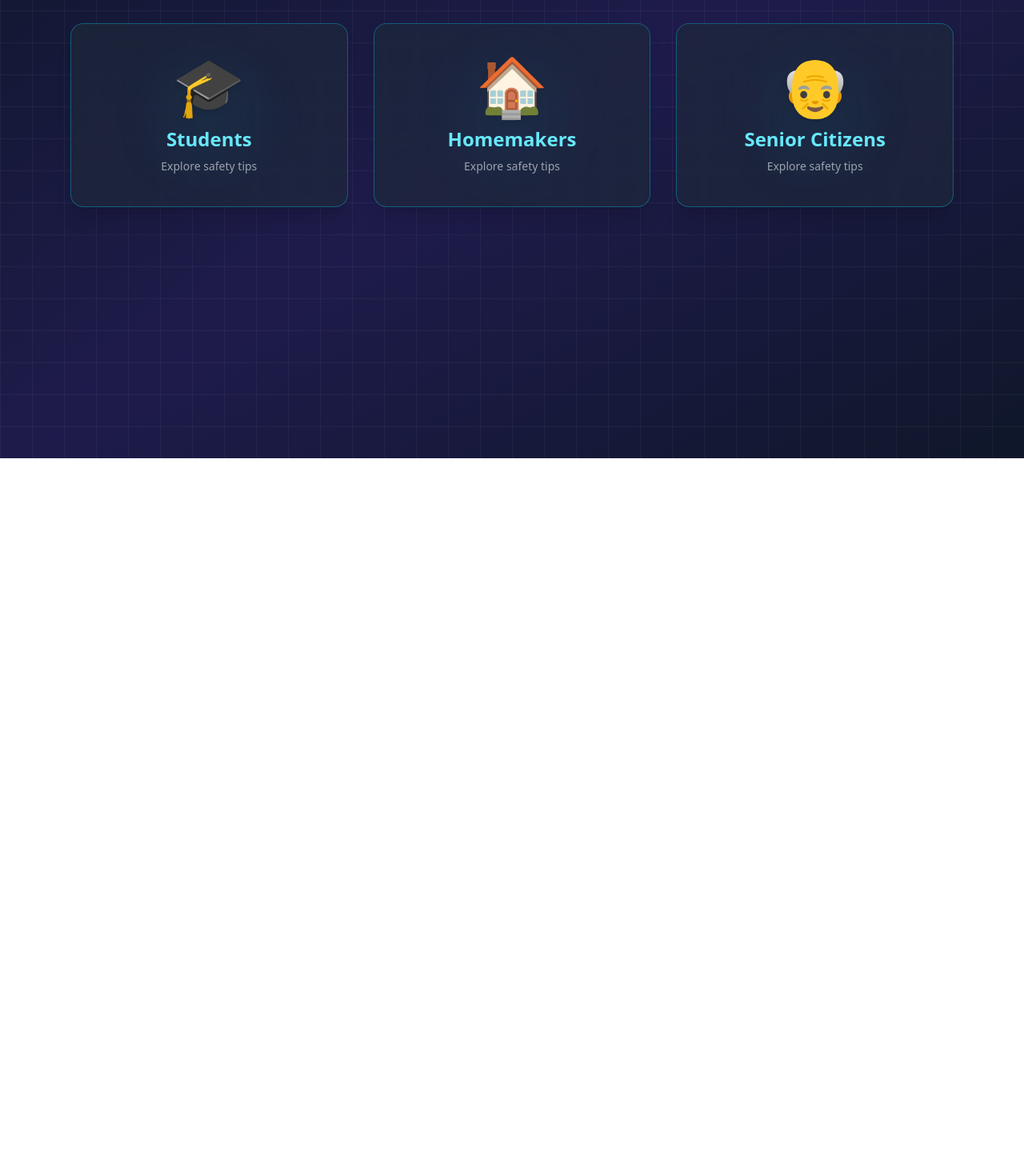
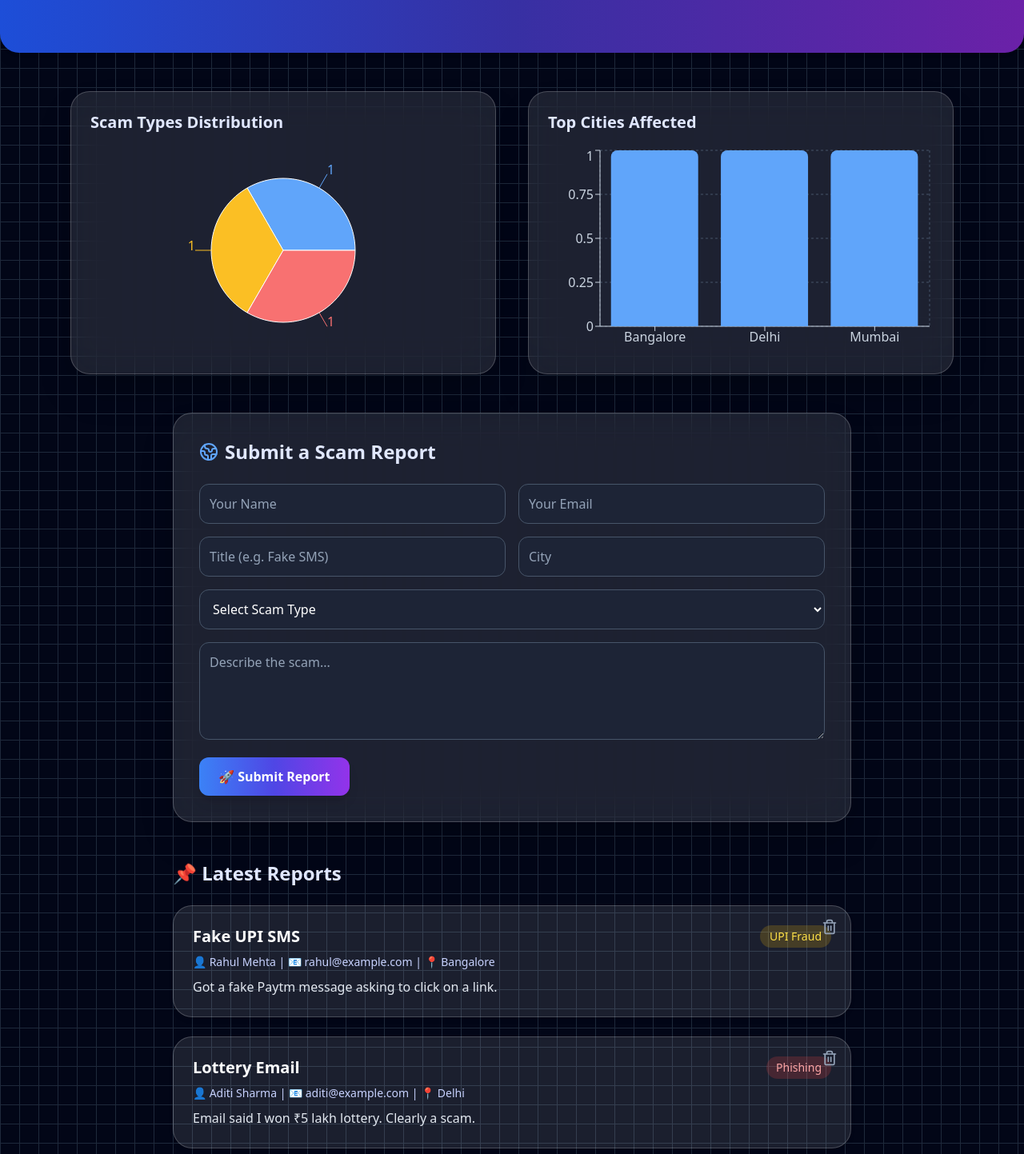
Before and after one commit to kumara-swamy-m/cybershield, a React (Vite) app: page /reports in a window 1280 px wide. Shown: the part 227-1670 px from the top of the page at 80% size. Before the commit the page ends 800 px from the top, so only its background shows below. Built offline with nearby package versions, Linux system fonts and the light colour scheme.

Commit message:
Modified and improved the home page and by mistake i modified the report section in previous commit i reverted it back

```diff
--- a/src/pages/Learn.jsx
+++ b/src/pages/Learn.jsx
@@ -7,30 +7,26 @@ export default function Learn() {
   const [selected, setSelected] = useState(null);
 
   return (
-    <div className="relative min-h-screen bg-[#0a0f1c] text-white overflow-hidden">
-      {/* Cyber Grid Background - softer */}
-      <div className="absolute inset-0 bg-[linear-gradient(to_right,rgba(0,200,255,0.08)_1px,transparent_1px),linear-gradient(to_bottom,rgba(0,200,255,0.08)_1px,transparent_1px)] bg-[size:50px_50px] opacity-30"></div>
+    <div className="min-h-screen bg-gradient-to-br from-slate-900 via-indigo-950 to-slate-900 relative overflow-hidden text-white">
+      {/* Subtle animated background grid (same as Quiz) */}
+      <div className="absolute inset-0 bg-[linear-gradient(90deg,rgba(255,255,255,0.05)_1px,transparent_1px),linear-gradient(rgba(255,255,255,0.05)_1px,transparent_1px)] bg-[size:40px_40px] animate-[pulse_6s_ease-in-out_infinite]"></div>
 
-      {/* Softer Overlay */}
-      <div className="absolute inset-0 bg-gradient-to-br from-[#0f172a]/70 via-black/80 to-[#1e293b]/60"></div>
-
-      <div className="relative z-10">
-        {/* Hero Section */}
-        <div className="text-center py-10 border-b border-cyan-400/30">
-          <h1 className="text-4xl font-extrabold tracking-tight bg-gradient-to-r from-cyan-400 to-indigo-400 bg-clip-text text-transparent">
-            Cyber Safety Learn Hub 🔒
+      <div className="relative z-10 max-w-6xl mx-auto px-6 py-12">
+        {/* Title */}
+        <div className="text-center mb-12">
+          <h1 className="text-4xl md:text-5xl font-extrabold text-cyan-300 drop-shadow-lg">
+            🔒 Cyber Safety Learn Hub
           </h1>
-          <p className="mt-2 text-lg text-gray-400">
-            Stay secure with tailored cyber tips
+          <p className="mt-3 text-gray-400 text-lg">
+            Tailored safety tips for everyone
           </p>
         </div>
 
-        <div className="max-w-6xl mx-auto px-6 py-12 space-y-10">
         {!selected ? (
-            // STEP 1: Show Demographic Selection
+          // STEP 1: User category selection
           <div>
-              <h2 className="text-center text-2xl font-bold mb-10 text-cyan-300">
-                Who are you?
+            <h2 className="text-center text-2xl font-bold mb-10 text-emerald-300">
+              Choose your category
             </h2>
             <div className="grid md:grid-cols-3 gap-8">
               {[
@@ -41,20 +37,20 @@ export default function Learn() {
                 <button
                   key={item.type}
                   onClick={() => setSelected(item.type)}
-                    className="relative p-10 rounded-2xl border border-cyan-500/30 bg-gray-900/50 backdrop-blur-md shadow-lg hover:border-cyan-400 hover:shadow-cyan-500/20 transition-all transform hover:-translate-y-2"
+                  className="relative p-10 rounded-2xl bg-slate-800/70 border border-cyan-500/40 backdrop-blur-sm shadow-xl hover:shadow-cyan-400/30 hover:-translate-y-2 transition-all"
                 >
-                    {/* Soft glow behind emoji */}
-                    <div className="absolute inset-0 flex justify-center items-center">
-                      <div className="w-20 h-20 rounded-full bg-cyan-500/10 blur-2xl"></div>
+                  {/* Glow behind icon */}
+                  <div className="absolute inset-0 flex justify-center items-center pointer-events-none">
+                    <div className="w-24 h-24 rounded-full bg-cyan-500/10 blur-2xl"></div>
                   </div>
 
-                    <div className="flex flex-col items-center space-y-3 relative z-10">
-                      <span className="text-7xl">{item.emoji}</span>
-                      <h3 className="text-2xl font-bold text-cyan-300">
+                  <div className="flex flex-col items-center relative z-10">
+                    <span className="text-7xl drop-shadow-md">{item.emoji}</span>
+                    <h3 className="text-2xl font-bold text-cyan-300 mt-4">
                       {item.title}
                     </h3>
-                      <p className="text-sm text-gray-400">
-                        Click to explore safety tips
+                    <p className="text-sm text-gray-400 mt-2">
+                      Explore safety tips
                     </p>
                   </div>
                 </button>
@@ -62,45 +58,47 @@ export default function Learn() {
             </div>
           </div>
         ) : (
-            // STEP 2: Show Tips + Checklist
+          // STEP 2: Show tips + checklist
           <div className="space-y-10">
-              {/* Back Button */}
+            {/* Back button */}
             <button
               onClick={() => setSelected(null)}
-                className="text-sm px-4 py-2 border border-cyan-400 text-cyan-300 rounded-lg hover:bg-cyan-600/20 transition"
+              className="px-5 py-2 border border-cyan-400 text-cyan-300 rounded-lg hover:bg-cyan-600/20 transition"
             >
-                ← Back to selection
+              ← Back to categories
             </button>
 
-              {/* Tips Section */}
+            {/* Tips */}
             <div>
-                <h2 className="text-2xl font-bold mb-4 capitalize text-cyan-300">
+              <h2 className="text-3xl font-bold mb-6 capitalize text-emerald-300 drop-shadow-md">
                 {selected} Safety Tips
               </h2>
               <div className="grid md:grid-cols-2 gap-6">
                 {tipsData[selected].map((tip, idx) => (
                   <div
                     key={idx}
-                      className="p-6 border border-cyan-500/30 rounded-2xl shadow-md bg-gray-900/70 backdrop-blur-md flex items-start gap-4 hover:border-cyan-400 hover:shadow-cyan-500/20 transition"
+                    className="p-6 rounded-2xl bg-slate-800/70 border border-cyan-500/40 shadow-lg backdrop-blur-sm hover:shadow-cyan-400/30 transition"
                   >
+                    <div className="flex items-start gap-4">
                       <span className="text-3xl">{tip.icon}</span>
                       <div>
-                        <h3 className="font-semibold text-lg text-white">
+                        <h3 className="font-semibold text-lg text-cyan-300">
                           {tip.title}
                         </h3>
-                        <p className="text-sm text-gray-400">{tip.desc}</p>
+                        <p className="text-sm text-gray-300">{tip.desc}</p>
+                      </div>
                     </div>
                   </div>
                 ))}
               </div>
             </div>
 
-              {/* Checklist Section */}
-              <div className="p-6 border border-cyan-500/30 rounded-2xl bg-gray-900/70 backdrop-blur-md shadow-md">
-                <h3 className="font-bold text-xl mb-3 text-cyan-300">
+            {/* Checklist */}
+            <div className="p-6 rounded-2xl bg-slate-800/70 border border-cyan-500/40 shadow-lg backdrop-blur-sm">
+              <h3 className="text-xl font-bold mb-4 text-emerald-300 drop-shadow-md">
                 Cyber Safety Checklist ✅
               </h3>
-                <ul className="list-disc pl-5 text-sm space-y-1 text-gray-300">
+              <ul className="list-disc pl-5 space-y-1 text-gray-300 text-sm">
                 <li>Never share OTPs or PINs</li>
                 <li>Always check website URL (https://)</li>
                 <li>Don’t click unknown links</li>
@@ -109,7 +107,7 @@ export default function Learn() {
               </ul>
               <button
                 onClick={() => generateChecklistPDF(selected)}
-                  className="mt-4 px-6 py-2 bg-cyan-600 text-white rounded-lg shadow-md hover:bg-cyan-700 transition-all"
+                className="mt-6 bg-gradient-to-r from-cyan-400 to-emerald-400 text-gray-900 px-6 py-3 rounded-xl shadow-lg hover:scale-105 hover:from-cyan-500 hover:to-emerald-500 transition-transform duration-300 font-semibold"
               >
                 Download {selected.charAt(0).toUpperCase() + selected.slice(1)} PDF
               </button>
@@ -118,6 +116,5 @@ export default function Learn() {
         )}
       </div>
     </div>
-    </div>
   );
 }
--- a/src/pages/Reports.jsx
+++ b/src/pages/Reports.jsx
@@ -1,120 +1,319 @@
-// src/pages/Learn.jsx
-import { useState } from "react";
-import { tipsData } from "../utils/tips";
-import { generateChecklistPDF } from "../utils/pdf";
+import { useState, useMemo } from "react";
+import { Shield, Globe2, Trash2 } from "lucide-react";
+import {
+  PieChart,
+  Pie,
+  Cell,
+  Tooltip,
+  ResponsiveContainer,
+  BarChart,
+  Bar,
+  XAxis,
+  YAxis,
+  CartesianGrid,
+} from "recharts";
 
-export default function Learn() {
-  const [selected, setSelected] = useState(null);
+export default function Reports() {
+  const [reports, setReports] = useState([
+    {
+      name: "Rahul Mehta",
+      email: "rahul@example.com",
+      title: "Fake UPI SMS",
+      city: "Bangalore",
+      description: "Got a fake Paytm message asking to click on a link.",
+      type: "UPI Fraud",
+    },
+    {
+      name: "Aditi Sharma",
+      email: "aditi@example.com",
+      title: "Lottery Email",
+      city: "Delhi",
+      description: "Email said I won ₹5 lakh lottery. Clearly a scam.",
+      type: "Phishing",
+    },
+    {
+      name: "Rohit Singh",
+      email: "rohit@example.com",
+      title: "Fake Call from Bank",
+      city: "Mumbai",
+      description: "Caller pretending to be from SBI asked OTP.",
+      type: "Fake Call",
+    },
+  ]);
+
+  const [form, setForm] = useState({
+    name: "",
+    email: "",
+    title: "",
+    city: "",
+    description: "",
+    type: "",
+  });
+
+  const handleChange = (e) => {
+    setForm({ ...form, [e.target.name]: e.target.value });
+  };
+
+  const handleSubmit = (e) => {
+    e.preventDefault();
+    if (
+      !form.name ||
+      !form.email ||
+      !form.title ||
+      !form.city ||
+      !form.description ||
+      !form.type
+    )
+      return;
+
+    setReports([{ ...form }, ...reports]);
+    setForm({
+      name: "",
+      email: "",
+      title: "",
+      city: "",
+      description: "",
+      type: "",
+    });
+  };
+
+  const handleDelete = (index) => {
+    setReports(reports.filter((_, i) => i !== index));
+  };
+
+  // --- Analytics Data ---
+  const typeData = useMemo(() => {
+    const counts = {};
+    reports.forEach((r) => {
+      counts[r.type] = (counts[r.type] || 0) + 1;
+    });
+    return Object.entries(counts).map(([name, value]) => ({ name, value }));
+  }, [reports]);
+
+  const cityData = useMemo(() => {
+    const counts = {};
+    reports.forEach((r) => {
+      counts[r.city] = (counts[r.city] || 0) + 1;
+    });
+    return Object.entries(counts).map(([city, reports]) => ({
+      city,
+      reports,
+    }));
+  }, [reports]);
+
+  const COLORS = ["#60a5fa", "#fbbf24", "#f87171", "#34d399", "#c084fc"];
 
   return (
-    <div className="min-h-screen bg-gradient-to-br from-slate-900 via-indigo-950 to-slate-900 relative overflow-hidden text-white">
-      {/* Subtle animated background grid (same as Quiz) */}
-      <div className="absolute inset-0 bg-[linear-gradient(90deg,rgba(255,255,255,0.05)_1px,transparent_1px),linear-gradient(rgba(255,255,255,0.05)_1px,transparent_1px)] bg-[size:40px_40px] animate-[pulse_6s_ease-in-out_infinite]"></div>
+    <div className="min-h-screen bg-slate-950 text-white relative">
+      {/* Background Grid */}
+      <div className="absolute inset-0 bg-[linear-gradient(to_right,#1e293b_1px,transparent_1px),linear-gradient(to_bottom,#1e293b_1px,transparent_1px)] bg-[size:24px_24px] pointer-events-none"></div>
 
-      <div className="relative z-10 max-w-6xl mx-auto px-6 py-12">
-        {/* Title */}
-        <div className="text-center mb-12">
-          <h1 className="text-4xl md:text-5xl font-extrabold text-cyan-300 drop-shadow-lg">
-            🔒 Cyber Safety Learn Hub
+      {/* Hero Header */}
+      <div className="relative bg-gradient-to-r from-blue-700 via-indigo-800 to-purple-800 text-white py-16 px-6 rounded-b-3xl shadow-lg">
+        <div className="max-w-3xl mx-auto text-center">
+          <Shield className="mx-auto mb-5" size={56} />
+          <h1 className="text-4xl md:text-5xl font-extrabold mb-3">
+            Community Scam Reports
           </h1>
-          <p className="mt-3 text-gray-400 text-lg">
-            Tailored safety tips for everyone
+          <p className="text-indigo-200 text-lg leading-relaxed">
+            Stay ahead of fraudsters. Explore scam trends & submit your
+            experience to protect others.
           </p>
         </div>
-
-        {!selected ? (
-          // STEP 1: User category selection
-          <div>
-            <h2 className="text-center text-2xl font-bold mb-10 text-emerald-300">
-              Choose your category
-            </h2>
-            <div className="grid md:grid-cols-3 gap-8">
-              {[
-                { type: "student", title: "Students", emoji: "🎓" },
-                { type: "homemaker", title: "Homemakers", emoji: "🏠" },
-                { type: "senior", title: "Senior Citizens", emoji: "👴" },
-              ].map((item) => (
-                <button
-                  key={item.type}
-                  onClick={() => setSelected(item.type)}
-                  className="relative p-10 rounded-2xl bg-slate-800/70 border border-cyan-500/40 backdrop-blur-sm shadow-xl hover:shadow-cyan-400/30 hover:-translate-y-2 transition-all"
-                >
-                  {/* Glow behind icon */}
-                  <div className="absolute inset-0 flex justify-center items-center pointer-events-none">
-                    <div className="w-24 h-24 rounded-full bg-cyan-500/10 blur-2xl"></div>
       </div>
 
-                  <div className="flex flex-col items-center relative z-10">
-                    <span className="text-7xl drop-shadow-md">{item.emoji}</span>
-                    <h3 className="text-2xl font-bold text-cyan-300 mt-4">
-                      {item.title}
+      {/* Dashboard */}
+      <div className="relative max-w-6xl mx-auto px-6 py-12 grid grid-cols-1 md:grid-cols-2 gap-10">
+        {/* Scam Types Pie */}
+        <div className="backdrop-blur-xl bg-white/10 border border-white/20 p-6 rounded-3xl shadow-2xl">
+          <h3 className="text-xl font-semibold text-indigo-100 mb-4">
+            Scam Types Distribution
           </h3>
-                    <p className="text-sm text-gray-400 mt-2">
-                      Explore safety tips
-                    </p>
+          <ResponsiveContainer width="100%" height={260}>
+            <PieChart>
+              <Pie
+                data={typeData}
+                dataKey="value"
+                nameKey="name"
+                cx="50%"
+                cy="50%"
+                outerRadius={90}
+                label
+              >
+                {typeData.map((_, index) => (
+                  <Cell
+                    key={index}
+                    fill={COLORS[index % COLORS.length]}
+                    stroke="white"
+                  />
+                ))}
+              </Pie>
+              <Tooltip
+                contentStyle={{
+                  background:
+                    "linear-gradient(135deg, #1e293b 0%, #0f172a 100%)",
+                  borderRadius: "12px",
+                  border: "1px solid #334155",
+                  color: "#fff",
+                  boxShadow: "0 4px 12px rgba(0,0,0,0.4)",
+                  padding: "10px 14px",
+                }}
+                itemStyle={{
+                  fontSize: "14px",
+                  fontWeight: "500",
+                  color: "#e2e8f0",
+                }}
+              />
+            </PieChart>
+          </ResponsiveContainer>
         </div>
-                </button>
-              ))}
+
+        {/* City Bar Chart */}
+        <div className="backdrop-blur-xl bg-white/10 border border-white/20 p-6 rounded-3xl shadow-2xl">
+          <h3 className="text-xl font-semibold text-indigo-100 mb-4">
+            Top Cities Affected
+          </h3>
+          <ResponsiveContainer width="100%" height={260}>
+            <BarChart data={cityData}>
+              <CartesianGrid strokeDasharray="3 3" stroke="#475569" />
+              <XAxis dataKey="city" stroke="#cbd5e1" />
+              <YAxis stroke="#cbd5e1" />
+              <Tooltip
+                contentStyle={{
+                  background: "#1e293b",
+                  borderRadius: "10px",
+                  border: "1px solid #334155",
+                  color: "#fff",
+                }}
+              />
+              <Bar dataKey="reports" fill="#60a5fa" radius={[8, 8, 0, 0]} />
+            </BarChart>
+          </ResponsiveContainer>
         </div>
       </div>
-        ) : (
-          // STEP 2: Show tips + checklist
-          <div className="space-y-10">
-            {/* Back button */}
+
+      {/* Report Form */}
+      <div className="relative max-w-4xl mx-auto px-6">
+        <div className="backdrop-blur-xl bg-white/10 border border-white/20 p-8 rounded-3xl mb-12 shadow-2xl">
+          <h3 className="text-2xl font-bold mb-6 flex items-center gap-2 text-indigo-100">
+            <Globe2 className="text-blue-400" /> Submit a Scam Report
+          </h3>
+
+          <form onSubmit={handleSubmit} className="space-y-4">
+            <div className="grid grid-cols-1 md:grid-cols-2 gap-4">
+              <input
+                type="text"
+                name="name"
+                placeholder="Your Name"
+                value={form.name}
+                onChange={handleChange}
+                className="w-full bg-slate-800/60 text-white border border-slate-600 focus:border-blue-500 focus:ring-2 focus:ring-blue-500 p-3 rounded-xl placeholder-slate-400"
+              />
+              <input
+                type="email"
+                name="email"
+                placeholder="Your Email"
+                value={form.email}
+                onChange={handleChange}
+                className="w-full bg-slate-800/60 text-white border border-slate-600 focus:border-blue-500 focus:ring-2 focus:ring-blue-500 p-3 rounded-xl placeholder-slate-400"
+              />
+            </div>
+
+            <div className="grid grid-cols-1 md:grid-cols-2 gap-4">
+              <input
+                type="text"
+                name="title"
+                placeholder="Title (e.g. Fake SMS)"
+                value={form.title}
+                onChange={handleChange}
+                className="w-full bg-slate-800/60 text-white border border-slate-600 focus:border-blue-500 focus:ring-2 focus:ring-blue-500 p-3 rounded-xl placeholder-slate-400"
+              />
+              <input
+                type="text"
+                name="city"
+                placeholder="City"
+                value={form.city}
+                onChange={handleChange}
+                className="w-full bg-slate-800/60 text-white border border-slate-600 focus:border-blue-500 focus:ring-2 focus:ring-blue-500 p-3 rounded-xl placeholder-slate-400"
+              />
+            </div>
+
+            <select
+              name="type"
+              value={form.type}
+              onChange={handleChange}
+              className="w-full bg-slate-800/60 text-white border border-slate-600 focus:border-blue-500 focus:ring-2 focus:ring-blue-500 p-3 rounded-xl"
+            >
+              <option value="">Select Scam Type</option>
+              <option value="Phishing">🎣 Phishing</option>
+              <option value="UPI Fraud">💰 UPI Fraud</option>
+              <option value="Fake Call">📞 Fake Call</option>
+              <option value="Lottery">🎟️ Lottery Scam</option>
+            </select>
+
+            <textarea
+              name="description"
+              placeholder="Describe the scam..."
+              value={form.description}
+              onChange={handleChange}
+              className="w-full bg-slate-800/60 text-white border border-slate-600 focus:border-blue-500 focus:ring-2 focus:ring-blue-500 p-3 rounded-xl placeholder-slate-400"
+              rows={4}
+            />
+
             <button
-              onClick={() => setSelected(null)}
-              className="px-5 py-2 border border-cyan-400 text-cyan-300 rounded-lg hover:bg-cyan-600/20 transition"
+              type="submit"
+              className="w-full md:w-auto bg-gradient-to-r from-blue-500 via-indigo-600 to-purple-600 hover:opacity-90 text-white font-semibold px-6 py-3 rounded-xl shadow-lg transition"
             >
-              ← Back to categories
+              🚀 Submit Report
+            </button>
+          </form>
+        </div>
+      </div>
+
+      {/* Reports Feed */}
+      <div className="relative max-w-4xl mx-auto px-6 pb-16">
+        <h3 className="text-2xl font-bold mb-6 text-indigo-100">
+          📌 Latest Reports
+        </h3>
+        <div className="space-y-6">
+          {reports.map((r, idx) => (
+            <div
+              key={idx}
+              className="p-6 rounded-3xl shadow-md border border-white/20 bg-white/10 hover:bg-white/20 transition relative"
+            >
+              {/* Delete bin button */}
+              <button
+                onClick={() => handleDelete(idx)}
+                className="absolute top-4 right-4 text-slate-400 hover:text-red-500 transition"
+                title="Delete Report"
+              >
+                <Trash2 size={20} />
               </button>
 
-            {/* Tips */}
-            <div>
-              <h2 className="text-3xl font-bold mb-6 capitalize text-emerald-300 drop-shadow-md">
-                {selected} Safety Tips
-              </h2>
-              <div className="grid md:grid-cols-2 gap-6">
-                {tipsData[selected].map((tip, idx) => (
-                  <div
-                    key={idx}
-                    className="p-6 rounded-2xl bg-slate-800/70 border border-cyan-500/40 shadow-lg backdrop-blur-sm hover:shadow-cyan-400/30 transition"
+              <div className="flex items-center justify-between mb-2">
+                <h3 className="font-bold text-xl text-white">{r.title}</h3>
+                <span
+                  className={`px-3 py-1 text-sm rounded-full font-medium ${
+                    r.type === "Phishing"
+                      ? "bg-red-500/20 text-red-300"
+                      : r.type === "UPI Fraud"
+                      ? "bg-yellow-500/20 text-yellow-300"
+                      : r.type === "Fake Call"
+                      ? "bg-emerald-500/20 text-emerald-300"
+                      : "bg-blue-500/20 text-blue-300"
+                  }`}
                 >
-                    <div className="flex items-start gap-4">
-                      <span className="text-3xl">{tip.icon}</span>
-                      <div>
-                        <h3 className="font-semibold text-lg text-cyan-300">
-                          {tip.title}
-                        </h3>
-                        <p className="text-sm text-gray-300">{tip.desc}</p>
+                  {r.type}
+                </span>
               </div>
-                    </div>
+              <p className="text-sm text-indigo-200 mb-2">
+                👤 {r.name} | 📧 {r.email} | 📍 {r.city}
+              </p>
+              <p className="text-slate-200 leading-relaxed">{r.description}</p>
             </div>
           ))}
         </div>
       </div>
-
-            {/* Checklist */}
-            <div className="p-6 rounded-2xl bg-slate-800/70 border border-cyan-500/40 shadow-lg backdrop-blur-sm">
-              <h3 className="text-xl font-bold mb-4 text-emerald-300 drop-shadow-md">
-                Cyber Safety Checklist ✅
-              </h3>
-              <ul className="list-disc pl-5 space-y-1 text-gray-300 text-sm">
-                <li>Never share OTPs or PINs</li>
-                <li>Always check website URL (https://)</li>
-                <li>Don’t click unknown links</li>
-                <li>Enable 2FA for important accounts</li>
-                <li>Update your passwords regularly</li>
-              </ul>
-              <button
-                onClick={() => generateChecklistPDF(selected)}
-                className="mt-6 bg-gradient-to-r from-cyan-400 to-emerald-400 text-gray-900 px-6 py-3 rounded-xl shadow-lg hover:scale-105 hover:from-cyan-500 hover:to-emerald-500 transition-transform duration-300 font-semibold"
-              >
-                Download {selected.charAt(0).toUpperCase() + selected.slice(1)} PDF
-              </button>
-            </div>
-          </div>
-        )}
-      </div>
     </div>
   );
 }
```
Also changed, not shown: src/App.jsx (+116 -26 lines). Lines whose indentation alone changed are shown as unchanged.
